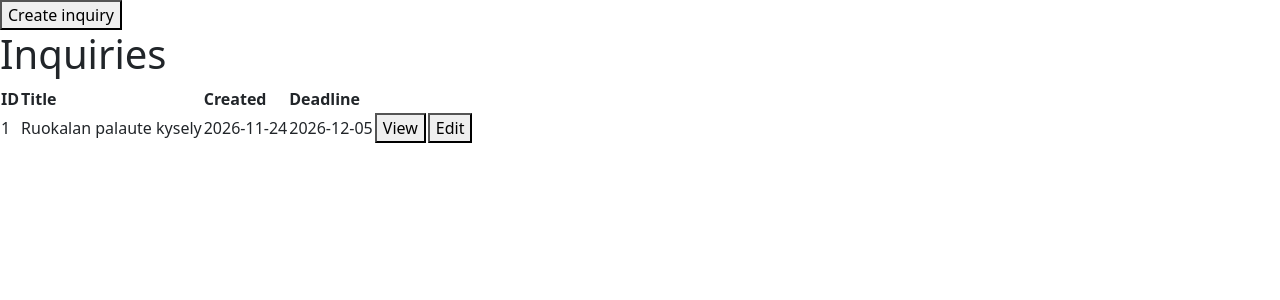
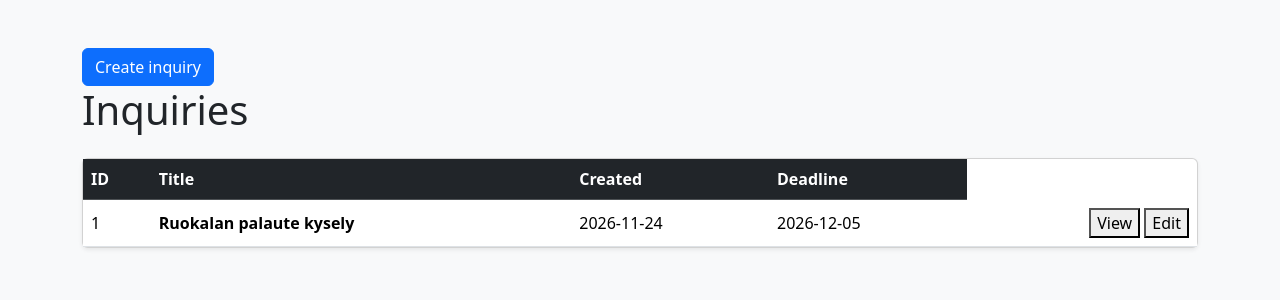
Before and after one commit to 404-Tiimi/Backend, a Spring Boot app: page / in a window 1280 px wide. Shown: the top 300 px of the page. Run offline with Spring Boot 4, Linux system fonts and the light colour scheme; data comes from the database, SQL or seed files in the repository; some of the project's set-up classes (security, data sources, template engines, error pages and the like) are left out, and stand-ins take their place.

Commit message:
Add styles to the index.html side

```diff
--- a/questionnaire/src/main/resources/templates/index.html
+++ b/questionnaire/src/main/resources/templates/index.html
@@ -6,33 +6,48 @@
     <title>index</title>
     <link type="text/css" rel="stylesheet" href="/css/bootstrap.min.css" th:href="@{/css/bootstrap.min.css}" />
 </head>
-<body>
+<body class="bg-light">
+
+    <div class="container py-5">
 
     <form th:action="@{/inquiry}" method="get">
-        <button type="submit">Create inquiry</button>
+        <button type="submit" class="btn btn-primary">Create inquiry</button>
     </form>
 
-    <h1>Inquiries</h1>
-    <table>
-        <thead>
+    <div class="d-flex justify-content-between align-items-center mb-4">
+        <h1 class="mb-0">Inquiries</h1>
+    </div>
+
+    <div class="card shadow-sm">
+        <div class="table-responsive">
+            <table class="table table-hover align-middle mb-0">
+                <thead class="table-dark">
                     <tr>
-                <th>ID</th>
-                <th>Title</th>
-                <th>Created</th>
-                <th>Deadline</th>
+                        <th scope="col">ID</th>
+                        <th scope="col">Title</th>
+                        <th scope="col">Created</th>
+                        <th scope="col">Deadline</th>
                     </tr>
                 </thead>
                 <tbody>
                     <tr th:each="inquiry : ${inquiries}">
                         <td th:text="${inquiry.id}"></td>
-                <td th:text="${inquiry.title}"></td>
+                        <td class="fw-semibold" th:text="${inquiry.title}"></td>
                         <td th:text="${inquiry.createDate}"></td>
                         <td th:text="${inquiry.deadlineDate}"></td>
-                <td><a th:href="@{/view/{id}(id= ${inquiry.id})}"><button>View</button></a></td>
-                <td><a th:href="@{/edit/{id}(id=${inquiry.id})}"><button>Edit</button></a></td>
+                        <td class="text-end">
+                            <a th:href="@{/view/{id}(id= ${inquiry.id})}"><button>View</button></a>
+                            <a th:href="@{/edit/{id}(id=${inquiry.id})}"><button>Edit</button></a>
+                        </td>
+                    </tr>
+                    <tr th:if="${#lists.isEmpty(inquiries)}">
+                        <td colspan="5" class="text-center text-muted py-4">No inquiries yet.</td>
                     </tr>
                 </tbody>
             </table>
+         </div>
+    </div>
+</div>
 
 </body>
 </html>
```
Lines whose indentation alone changed are shown as unchanged.
